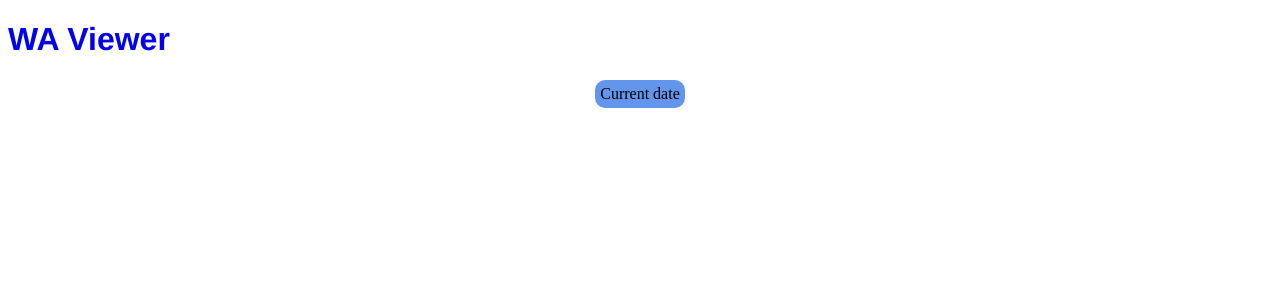
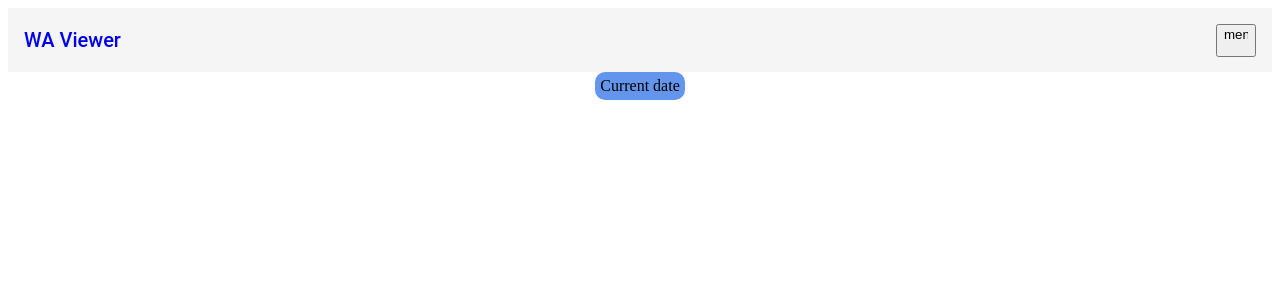
Before and after one commit to paulfaa/wa-clone, an Angular app: page /view in a window 1280 px wide. Shown: the top 300 px of the page. Built offline with nearby package versions, Linux system fonts and the light colour scheme.

Commit message:
Reformat header

```diff
--- a/src/app/app.component.html
+++ b/src/app/app.component.html
@@ -1,4 +1,10 @@
-<h1><a routerLink="/upload" routerLinkActive="active" ariaCurrentWhenActive="page">WA Viewer</a></h1>
+<mat-toolbar>
+    <a routerLink="/upload" routerLinkActive="active" ariaCurrentWhenActive="page">WA Viewer</a>
+    <span class="spacer"></span>
+    <button *ngIf="isViewRoute()" mat-icon-button>
+        <mat-icon>menu</mat-icon>
+    </button>
+</mat-toolbar>
 
 <!-- <options-menu></options-menu> -->
 
--- a/src/app/app.component.scss
+++ b/src/app/app.component.scss
@@ -18,3 +18,6 @@ a:hover {
 a:active {
   text-decoration: none;
 }
+.spacer {
+  flex: 1 1 auto;
+}
--- a/src/app/app.component.ts
+++ b/src/app/app.component.ts
@@ -1,4 +1,5 @@
 import { Component, ElementRef, ViewChild } from '@angular/core';
+import { Router } from '@angular/router';
 
 @Component({
   selector: 'app-root',
@@ -10,8 +11,14 @@ export class AppComponent {
   fileContent = '';
   // example - https://stackblitz.com/edit/angular-file-read?file=app%2Fapp.component.ts
 
+  constructor(private router: Router) {}
+
   @ViewChild("fileDropRef", { static: false }) fileDropEl: ElementRef | undefined;
   file: any;
+
+  public isViewRoute() {
+    return this.router.url === '/view';
+  }
 
   // public onChange(fileList: FileList): void {
   //   let file = fileList[0];
--- a/src/app/app.module.ts
+++ b/src/app/app.module.ts
@@ -15,6 +15,7 @@ import { MatDialogModule } from '@angular/material/dialog';
 import { MatProgressSpinnerModule } from '@angular/material/progress-spinner';
 import { MessageService } from './services/message.service';
 import { LoadingSpinnerComponent } from './loading-spinner/loading-spinner.component';
+import {MatToolbarModule} from '@angular/material/toolbar';
 
 @NgModule({
   declarations: [
@@ -24,7 +25,7 @@ import { LoadingSpinnerComponent } from './loading-spinner/loading-spinner.compo
     ChatViewComponent,
     OptionsMenuComponent,
     FileUploadComponent,
-    LoadingSpinnerComponent
+    LoadingSpinnerComponent,
   ],
   imports: [
     BrowserModule,
@@ -34,7 +35,8 @@ import { LoadingSpinnerComponent } from './loading-spinner/loading-spinner.compo
     MatIconModule,
     BrowserAnimationsModule,
     MatDialogModule,
-    MatProgressSpinnerModule
+    MatProgressSpinnerModule,
+    MatToolbarModule
   ],
   providers: [MessageService],
   bootstrap: [AppComponent]
```
Also changed, not shown: src/app/message/message.component.ts (line endings or trailing spaces).
